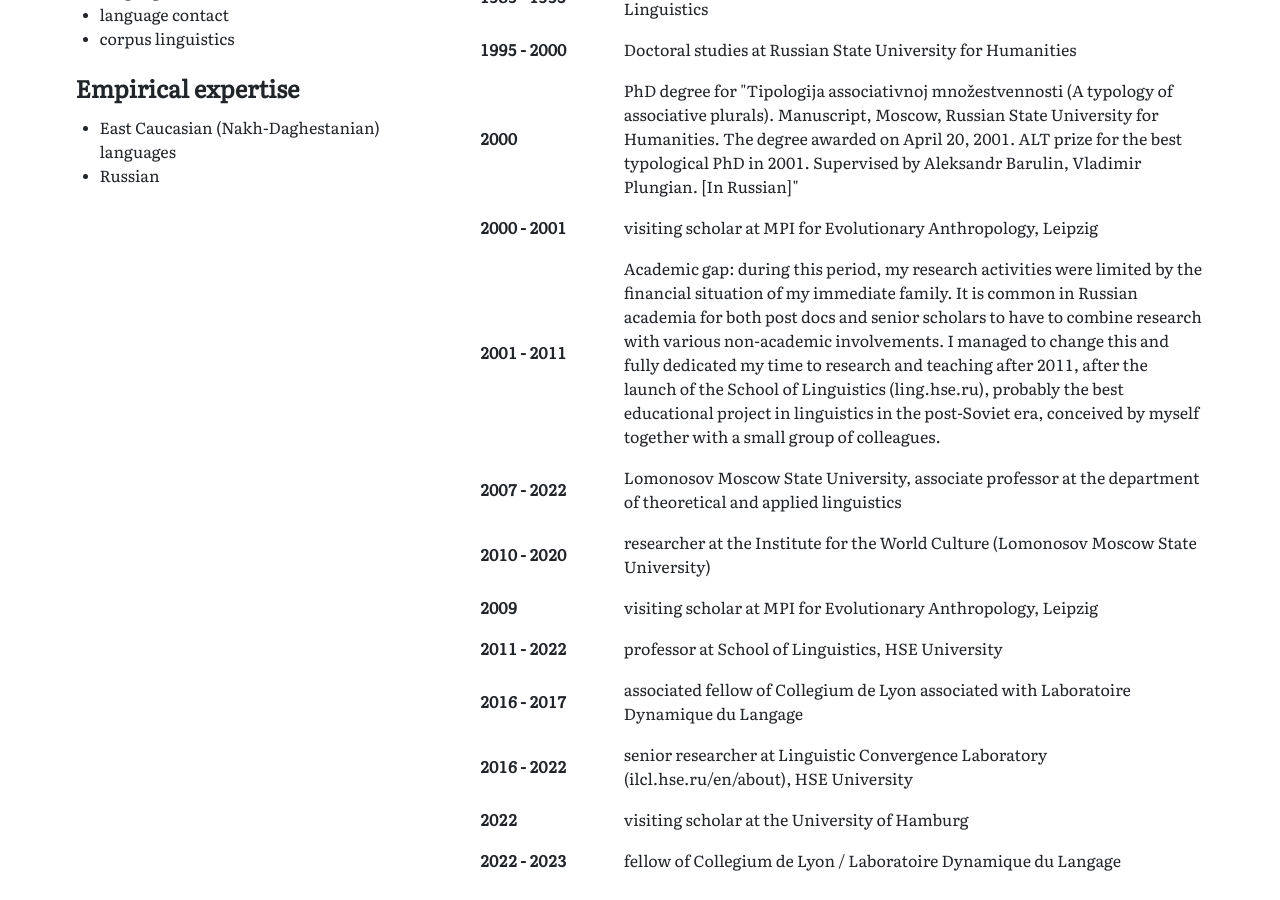
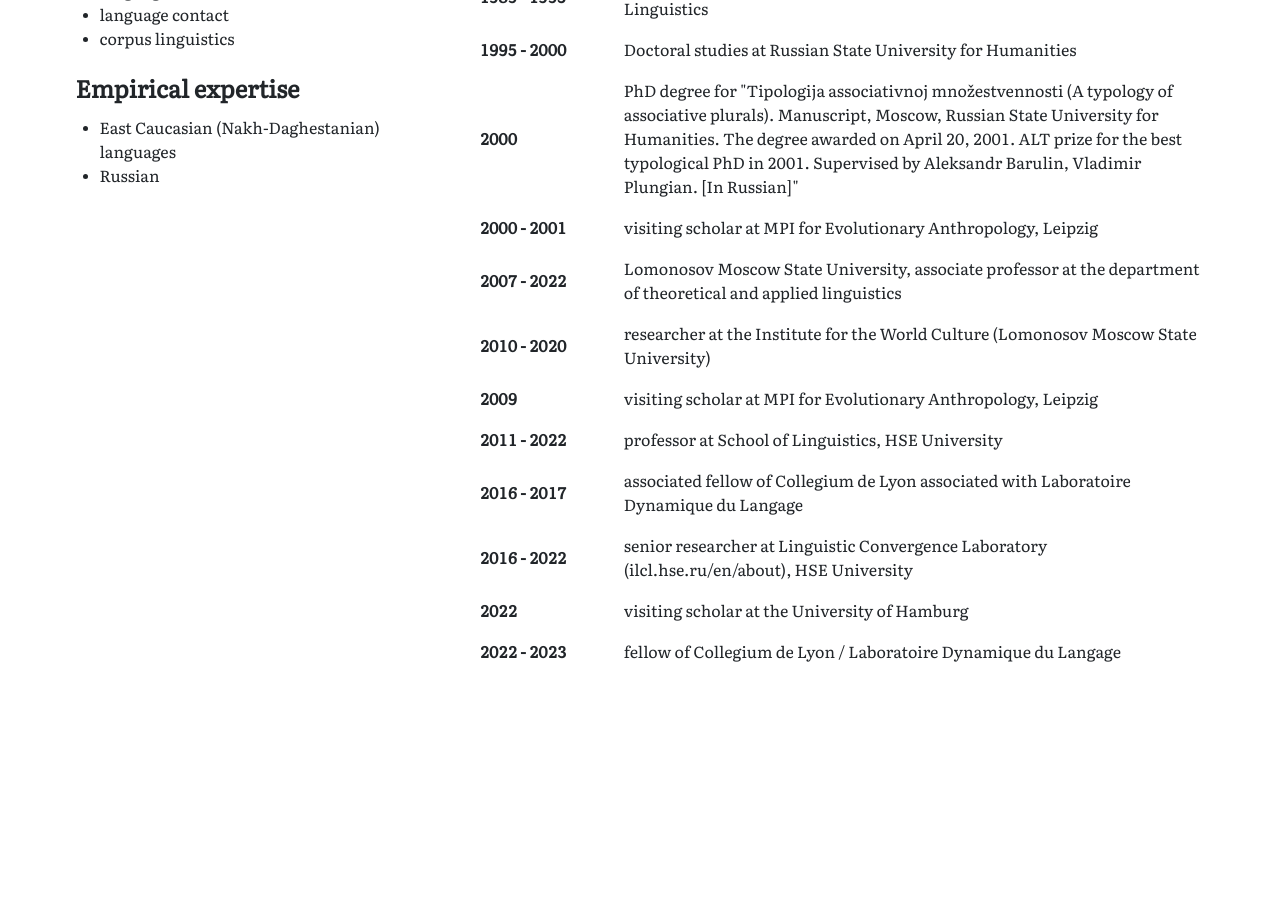
Before and after one commit to MishaDaniel/mishadaniel.github.io, a Jekyll site: the page built from education_and_positions.html, in a window 1280 px wide and 900 px high, scrolled down 464 px. Built offline with Jekyll 4.4.1, drawn with Linux system fonts in a browser that asks for light colours; nearby versions of some CDN libraries; after the commit the page ends 1268 px from its top, so only the background shows below that.

Commit message:
Update education.yml

```diff
--- a/_data/education.yml
+++ b/_data/education.yml
@@ -7,8 +7,6 @@ positions:
     place: PhD degree for "Tipologija associativnoj množestvennosti (A typology of associative plurals). Manuscript, Moscow, Russian State University for Humanities. The degree awarded on April 20, 2001. ALT prize for the best typological PhD in 2001. Supervised by Aleksandr Barulin, Vladimir Plungian. [In Russian]"
   - year: 2000 - 2001
     place: "visiting scholar at MPI for Evolutionary Anthropology, Leipzig"
-  - year: 2001 - 2011
-    place: "Academic gap: during this period, my research activities were limited by the financial situation of my immediate family. It is common in Russian academia for both post docs and senior scholars to have to combine research with various non-academic involvements. I managed to change this and fully dedicated my time to research and teaching after 2011, after the launch of the School of Linguistics (ling.hse.ru), probably the best educational project in linguistics in the post-Soviet era, conceived by myself together with a small group of colleagues."
   - year: 2007 - 2022
     place: "Lomonosov Moscow State University, associate professor at the department of theoretical and applied linguistics"
   - year: 2010 - 2020
```
